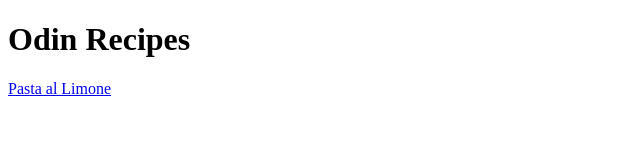
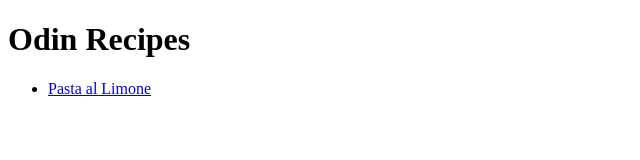
Before and after one commit to montyalamiri/odin-recipes, a plain HTML site: page index.html in a window 1280 px wide. Shown: the full height of the page, 0-640 px from the left. Drawn offline with Linux system fonts and the light colour scheme.

Commit message:
Add list of recipe links to index

```diff
--- a/index.html
+++ b/index.html
@@ -8,6 +8,8 @@
 
     <body>
         <h1>Odin Recipes</h1>
-        <a href="recipes/pasta-al-limone.html">Pasta al Limone</a>
+        <ul>
+            <li><a href="recipes/pasta-al-limone.html">Pasta al Limone</a></li>
+        </ul>
     </body>
 </html>
```
